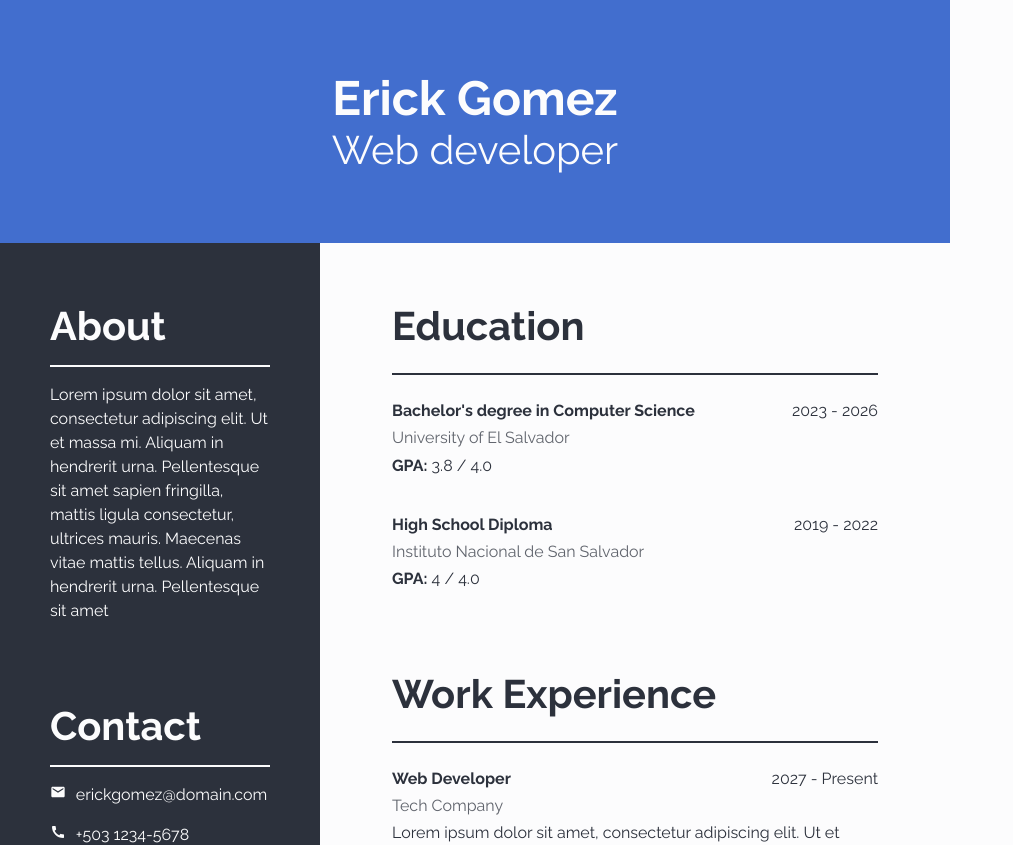
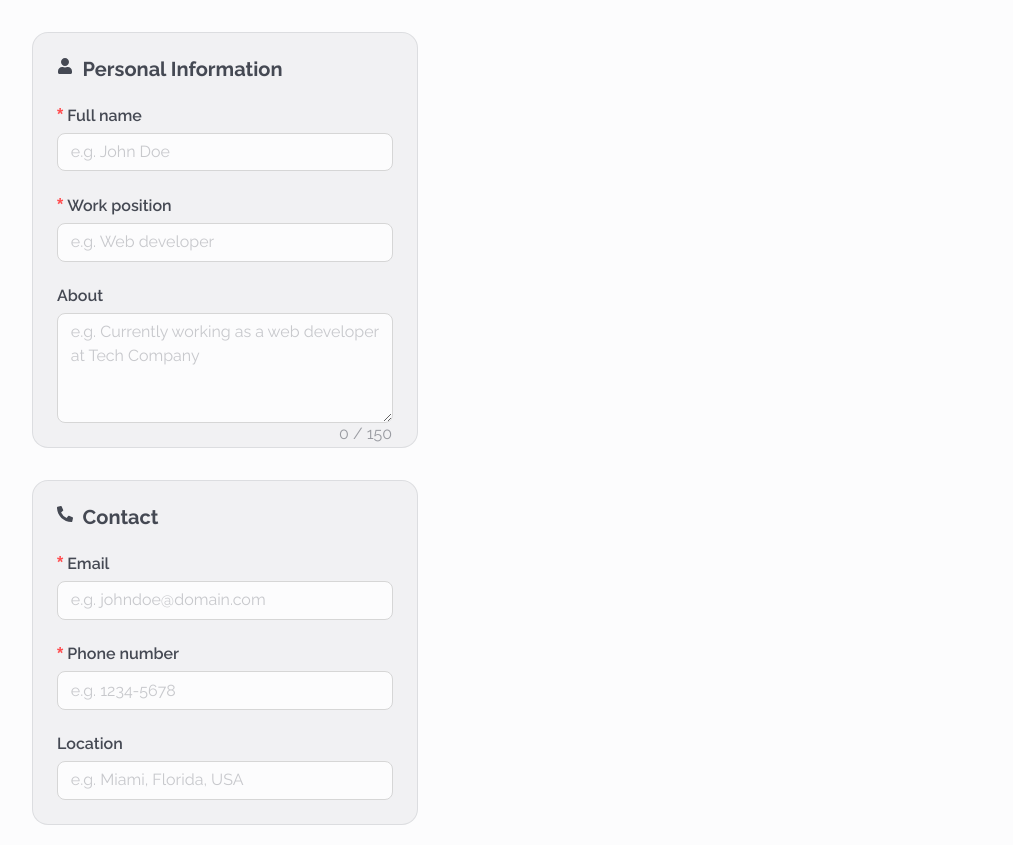
Before and after one commit to ErickBGomez/cv-application, a React (Vite) app: page / in a window 1280 px wide. Shown: the top 845 px of the page, without its empty margins (0-1013 px from the left). Built offline with nearby package versions, Linux system fonts and the light colour scheme.

Commit message:
Add about and GPA inputs

```diff
--- a/src/App.jsx
+++ b/src/App.jsx
@@ -1,3 +1,4 @@
+import ResumeForm from "./components/form/ResumeForm/ResumeForm";
 import Resume from "./components/resume/Resume/Resume";
 
 /*
@@ -58,7 +59,8 @@ const data = {
 };
 
 const App = () => {
-  return <Resume data={data} />;
+  // return <Resume data={data} />;
+  return <ResumeForm />;
 };
 
 export default App;
--- a/src/assets/scss/antd-reset.scss
+++ b/src/assets/scss/antd-reset.scss
@@ -36,3 +36,8 @@
 .ant-input {
   padding: 0.4rem 0.8rem;
 }
+
+.ant-input-number {
+  width: 100%;
+  padding: 0.1rem 0.6rem;
+}
--- a/src/components/form/ResumeForm/ResumeForm.jsx
+++ b/src/components/form/ResumeForm/ResumeForm.jsx
@@ -43,6 +43,15 @@ const ResumeForm = () => {
           rules={validator.workPositionRules}
         >
           <Input placeholder="e.g. Web developer" />
+        </Form.Item>
+
+        <Form.Item label="About" name="about" rules={validator.aboutRules}>
+          <Input.TextArea
+            rows={4}
+            showCount
+            maxLength={150}
+            placeholder="e.g. Currently working as a web developer at Tech Company"
+          />
         </Form.Item>
       </FormSection>
 
--- a/src/components/modals/CardModal/CardModal.jsx
+++ b/src/components/modals/CardModal/CardModal.jsx
@@ -1,4 +1,4 @@
-import { Modal, Form, Input, Rate } from "antd";
+import { Modal, Form, Input, Rate, InputNumber } from "antd";
 import "./CardModal.scss";
 import * as commonValidator from "../../../helpers/form-validators/common-validators";
 import * as educationValidator from "../../../helpers/form-validators/education-modal-validators";
@@ -80,16 +80,20 @@ const CardModal = ({
                 name="startYear"
                 rules={commonValidator.startYearRules}
               >
-                <Input placeholder="e.g. 2019" />
+                <InputNumber placeholder="e.g. 2019" />
               </Form.Item>
               <Form.Item
                 label="End year"
                 name="endYear"
                 rules={commonValidator.endYearRules}
               >
-                <Input placeholder="e.g. 2024" />
+                <InputNumber placeholder="e.g. 2024" />
               </Form.Item>
             </div>
+
+            <Form.Item label="GPA (min: 0, max: 4.0)" name="gpa">
+              <InputNumber min={0} max={4} placeholder="e.g. 3.8" />
+            </Form.Item>
           </>
         );
 
--- a/src/helpers/form-validators/resume-form-validators.js
+++ b/src/helpers/form-validators/resume-form-validators.js
@@ -6,6 +6,11 @@ export const fullnameRules = [
 export const workPositionRules = [
   { required: true, message: "Work position is required" },
   { min: 3, message: "Work position must be at least 3 characters" },
+];
+
+export const aboutRules = [
+  { min: 10, message: "About must be at least 10 characters" },
+  { max: 150, message: "About must be at most 150 characters" },
 ];
 
 export const emailRules = [
```
